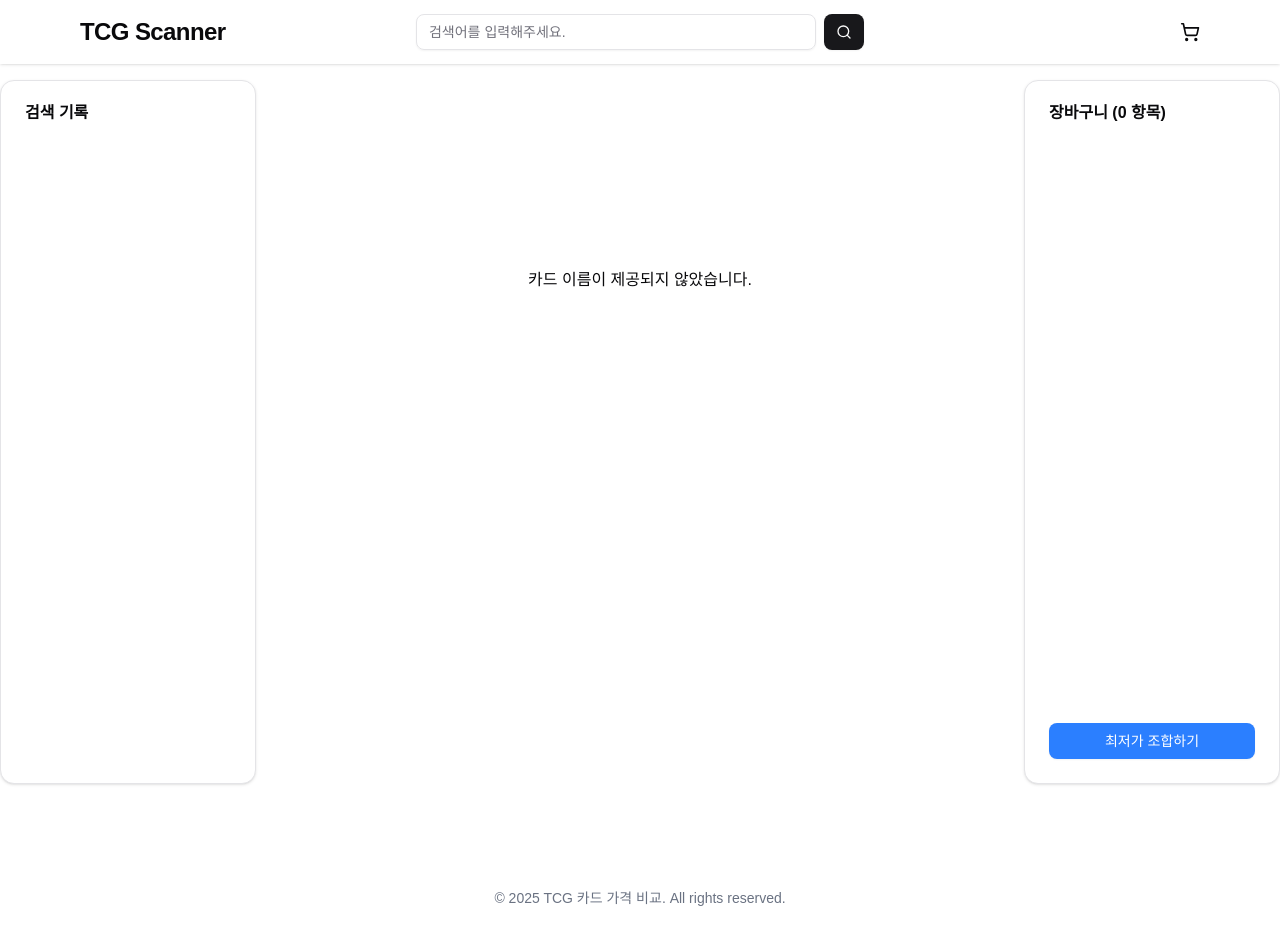
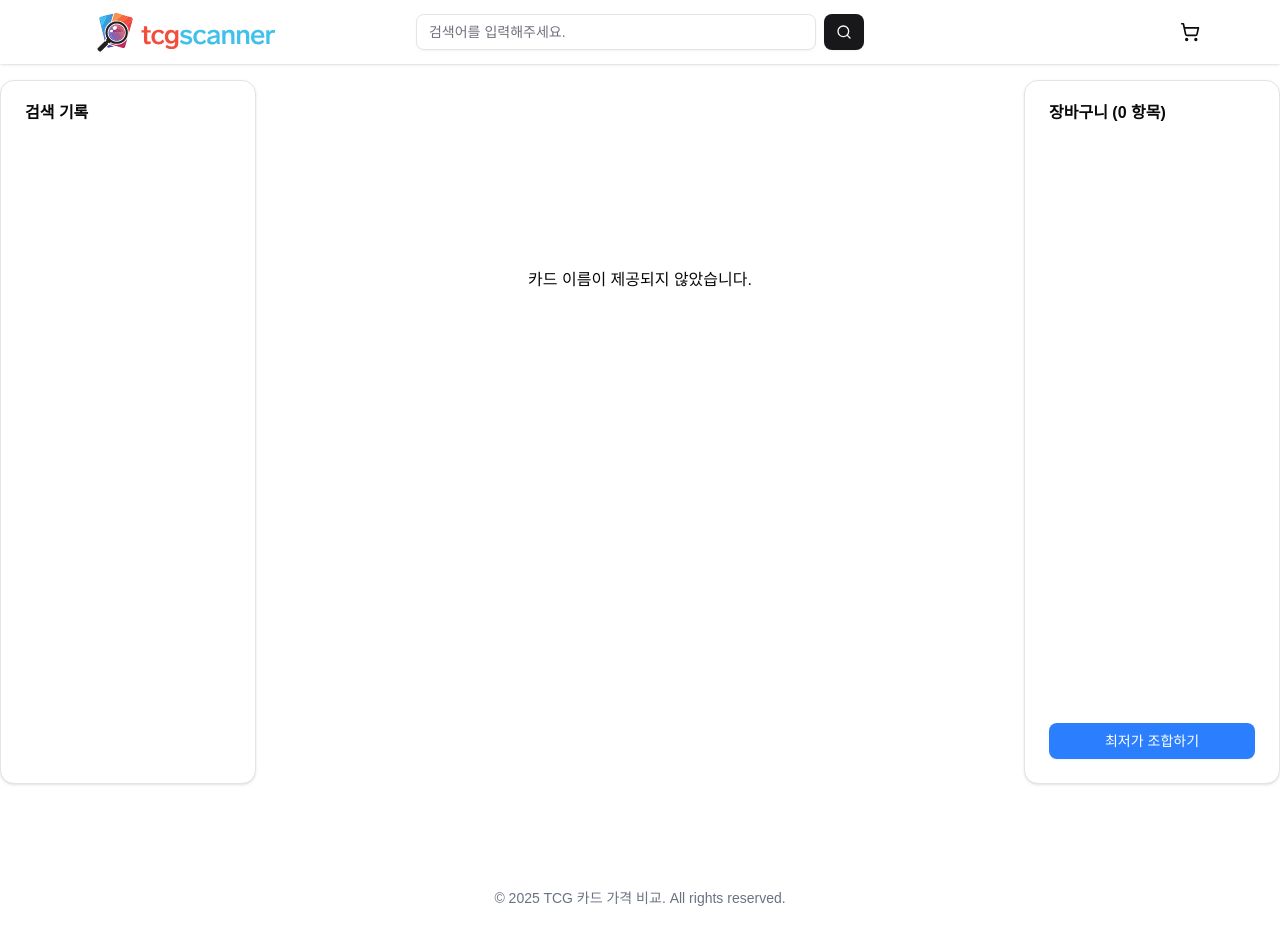
Before and after one commit to tcg-optimizer/tcg-fe, a Next.js app: page /result in a window 1280 px wide. Built offline with nearby package versions, Linux system fonts and the light colour scheme; a web font is replaced by a local one.

Commit message:
feat: add logo

```diff
--- a/src/app/result/components/Header.tsx
+++ b/src/app/result/components/Header.tsx
@@ -6,6 +6,7 @@ import { ShoppingCartIcon } from 'lucide-react';
 import { useRouter } from 'next/navigation';
 import { useState } from 'react';
 import { useCartStore } from '@/store/cartStore';
+import Logo from '@/components/Logo';
 export default function Header() {
   const [searchTerm, setSearchTerm] = useState('');
   const router = useRouter();
@@ -27,9 +28,7 @@ export default function Header() {
     <header className="sticky top-0 z-100 shadow-sm w-full h-16 bg-white min-w-screen">
       <div className="w-full h-full grid grid-cols-[1fr_auto] gap-8 sm:grid-cols-[1fr_3fr_1fr] items-center justify-center px-6 lg:px-20">
         <Link href="/" className="hidden sm:block">
-          <h1 className="hidden lg:block text-2xl font-bold tracking-tight">
-            TCG Scanner
-          </h1>
+          <Logo className="h-12 shrink-0" />
         </Link>
 
         <form onSubmit={handleSearch} className="w-full flex flex-col gap-4">
--- a/src/app/search/page.tsx
+++ b/src/app/search/page.tsx
@@ -1,3 +1,4 @@
+import Logo from '@/components/Logo';
 import SearchClientForm from './components/SearchClientForm';
 import SearchHistory from './components/SearchHistory';
 
@@ -5,7 +6,7 @@ export default function Search() {
   return (
     <div className="w-full h-full flex flex-col items-center justify-center">
       <div className="h-full grid grid-rows-[1fr_auto_1fr] gap-4 p-4 w-full sm:max-w-[400px]">
-        <div></div>
+        <Logo className="w-full mt-auto mb-4 " />
         <SearchClientForm />
         <SearchHistory />
       </div>
--- /dev/null
+++ b/src/components/Logo.tsx
@@ -0,0 +1,21 @@
+import Image from 'next/image';
+
+interface LogoProps {
+  className?: string;
+}
+
+const Logo = ({ className }: LogoProps) => {
+  return (
+    <div className={`${className}`}>
+      <Image
+        src="/tcgscanner-logo.svg"
+        alt="logo"
+        width={500}
+        height={500}
+        className="w-full h-full object-contain"
+      />
+    </div>
+  );
+};
+
+export default Logo;
```
Also changed, not shown: public/tcgscanner-logo.svg (added).
